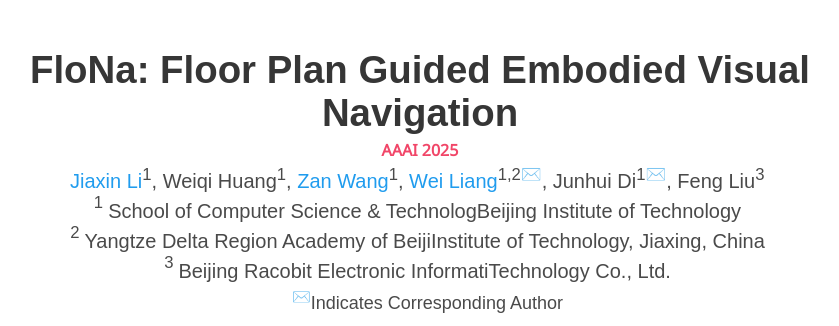
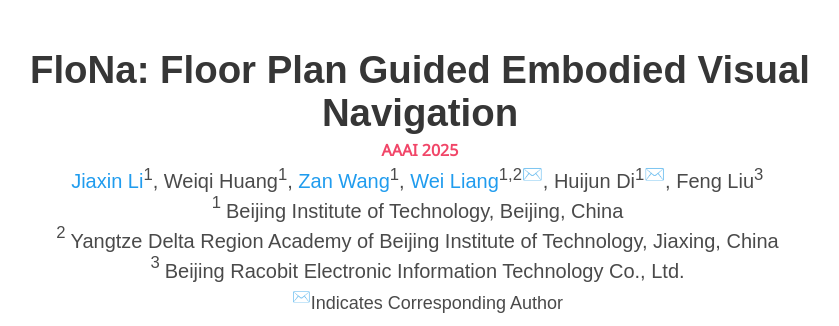
Before and after one commit to GauleeJX/flona, a plain HTML site: page index.html in a window 1280 px wide. Shown: the top 326 px of the page, without its empty margins (220-1059 px from the left). Drawn offline with nearby package versions, Linux system fonts and the light colour scheme; some icons are missing; a web font is replaced by a local one.

Commit message:
spell mistake

```diff
--- a/index.html
+++ b/index.html
@@ -73,16 +73,16 @@
               <span class="author-block">
                 <a href="https://liangwei-bit.github.io/web/" target="_blank"> Wei Liang</a><sup>1,2✉️</sup>,</span>
               <span class="author-block">
-                Junhui Di<sup>1✉️</sup>,</span>
+                Huijun Di<sup>1✉️</sup>,</span>
               <span class="author-block">
                 Feng Liu</a><sup>3</sup></span>
               <span class="author-block">
             </div>
 
             <div class="is-size-5 publication-authors">
-              <span class="author-block"><span class="left-sup">1</span>School of Computer Science & TechnologBeijing Institute of Technology</span>
-              <span class="author-block"><span class="left-sup">2</span>Yangtze Delta Region Academy of BeijiInstitute of Technology, Jiaxing, China</span>
-              <span class="author-block"><span class="left-sup">3</span>Beijing Racobit Electronic InformatiTechnology Co., Ltd.</span> <br>
+              <span class="author-block"><span class="left-sup">1</span>Beijing Institute of Technology, Beijing, China</span>
+              <span class="author-block"><span class="left-sup">2</span>Yangtze Delta Region Academy of Beijing Institute of Technology, Jiaxing, China</span>
+              <span class="author-block"><span class="left-sup">3</span>Beijing Racobit Electronic Information Technology Co., Ltd.</span> <br>
               <span class="eql-cntrb" style="font-size: 18px;">&nbsp;&nbsp;&nbsp<sup>✉️</sup>Indicates Corresponding Author</span>
             </div>
 
```
